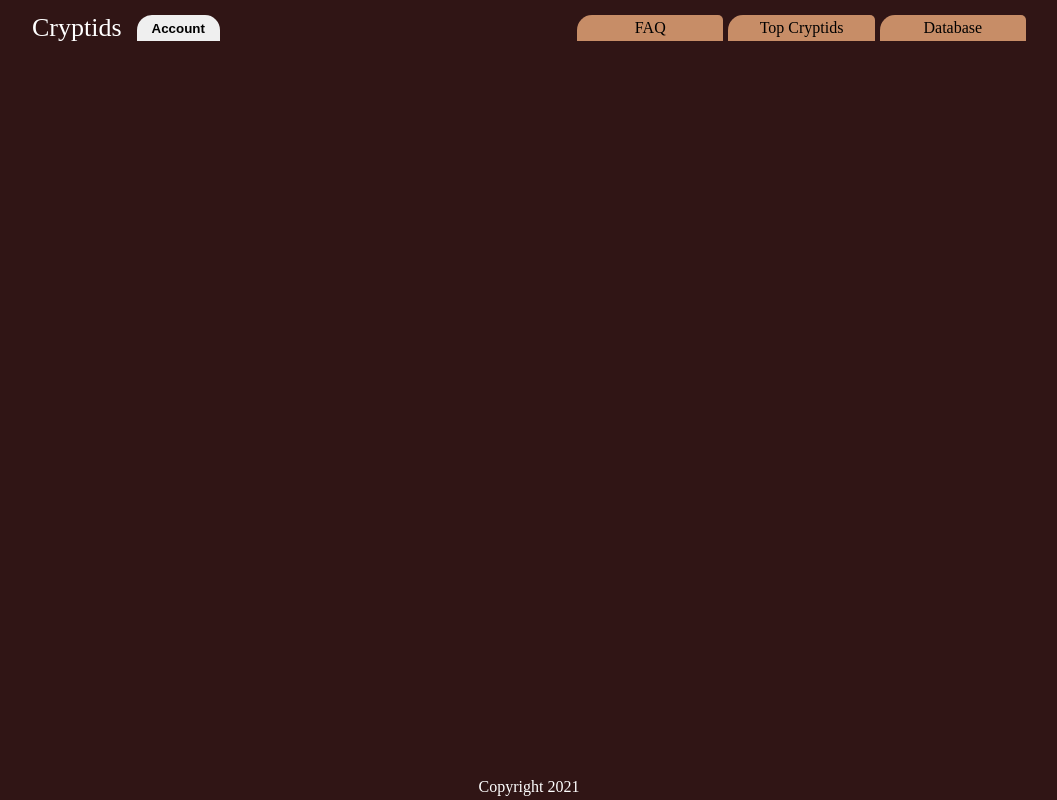
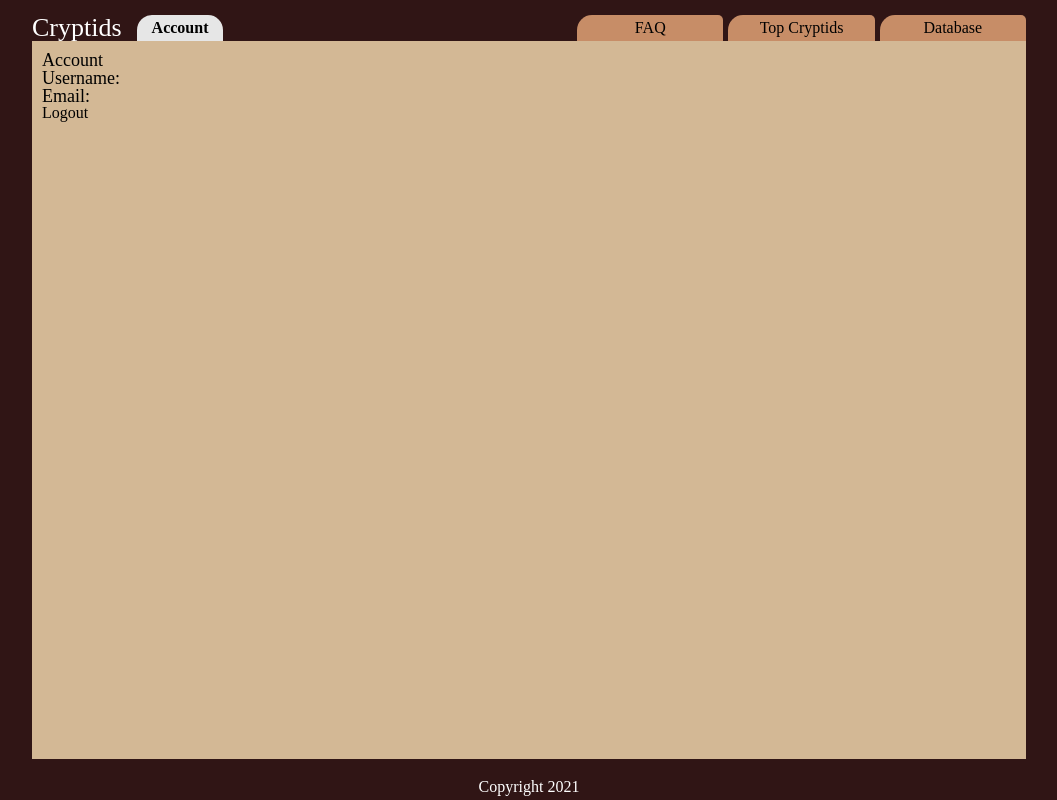
Before and after one commit to HunterWilkins/cryptids, a React (Create React App) app in the folder client/: page /account in a window 1280 px wide. Shown: the whole page, without its empty margins (111-1168 px from the left). Built offline with nearby package versions, Linux system fonts and the light colour scheme; no server answers; a web font is replaced by a local one.

Commit message:
Implemented basic GlobalContext, added Account page and conditional rendering

```diff
--- a/client/src/App.js
+++ b/client/src/App.js
@@ -1,5 +1,6 @@
 import logo from './logo.svg';
 import {useState, useEffect} from "react";
+import {GlobalContextProvider, useGlobalContext} from "./utils/GlobalContext";
 import {BrowserRouter as Router, Link, Route, Switch} from "react-router-dom";
 import "./reset.css";
 import "./style.css";
@@ -7,36 +8,70 @@ import Main from "./pages/Main";
 import Entry from "./pages/Entry";
 import Database from "./pages/Database";
 import Nav from "./components/Nav";
+import Account from "./pages/Account";
 import LoginModal from "./components/LoginModal";
+import API from './utils/api';
 
 function App() {
 
   const [isLoginVisible, setIsLoginVisible] = useState(false);
+  const [loginState, dispatch] = useGlobalContext();
+  const [user, setUser] = useState({
+    loggedIn: false,
+    username: "",
+    email: ""
+  });
+
+  useEffect(()=>{
+    API.checkUser().then(({data}) => {
+      // console.log(data);
+      if (data !== false) {
+        dispatch({type: "checkUser", loggedIn: true});
+      }
+    })
+  }, []);
+
+  function renderAccount(isLoggedIn) {
+    // console.log(user);
+    if (isLoggedIn) {
+      return <Account userInfo = {user}/>
+
+    }
+
+    else {
+      return <LoginModal setIsLoginVisible = {setIsLoginVisible} />
+    }
+  }
 
   return (
     <div>
-
     <Router>
     <Main>
-    <Nav setIsLoginVisible = {setIsLoginVisible}/>
+    <Nav isLoggedIn = {user.loggedIn} setIsLoginVisible = {setIsLoginVisible}/>
         <Switch>
         <Route exact path = "/faq" component = {Entry}/>
         <Route exact path = "/cryptid/:name" component = {Entry}/>
         <Route exact path = "/database" component = {Database}/>
+        {loginState ?
+          <Route exact path = "/account">
+            <Account userInfo = {user} />
+          </Route>
+          :
+          ""
+        }
         <Route exact path = "/" component = {Entry}/>
 
         </Switch>
 
         {
           isLoginVisible ?
-          <LoginModal setIsLoginVisible = {setIsLoginVisible}/>
+          renderAccount(user.loggedIn)
           :
           ""
         }
     </Main>
 
     <footer>Copyright 2021</footer>
-
     </Router>
     </div>
 
--- a/client/src/components/LoginModal/index.js
+++ b/client/src/components/LoginModal/index.js
@@ -1,4 +1,5 @@
 import {useState, useEffect} from "react";
+import {useGlobalContext} from "../../utils/GlobalContext";
 import API from "../../utils/api";
 import "./style.css";
 
@@ -6,6 +7,7 @@ function LoginModal(props) {
 
     const [isSignup, setIsSignup] = useState(true);
     const [userInfo, setUserInfo] = useState({});
+    const [loginState, dispatch] = useGlobalContext();
 
     function handleInputChange(event) {
         setUserInfo({
@@ -18,6 +20,10 @@ function LoginModal(props) {
         event.preventDefault();
         API.login({email: userInfo.email, password: userInfo.password}).then(response => {
             console.log(response.data);
+            dispatch({type: "login", data: {
+                username: response.data.username,
+                email: response.data.email
+            }})
         }).catch(err => console.log(err));
     }
 
--- a/client/src/components/Nav/index.js
+++ b/client/src/components/Nav/index.js
@@ -1,10 +1,12 @@
 import {Link} from "react-router-dom";
+import {useGlobalContext} from "../../utils/GlobalContext";
 import {useState, useEffect} from "react";
 import "./style.css";
 
 function Nav(props) {
 
     const [page, setPage] = useState("");
+    const [loginState, dispatch] = useGlobalContext();
 
     useEffect(() => {
         const path = window.location.pathname.split("/")[1];
@@ -15,7 +17,12 @@ function Nav(props) {
         <nav>
         <span id = "logo">
             <h2>Cryptids</h2>
-            <button onClick = {() => props.setIsLoginVisible(true)}>Account</button>
+            {
+                loginState ?
+                <Link id = "account-btn" onClick = {() => setPage("account")} to = "/account" className = {page === "account" ? "active" : ""}>Account</Link>
+                :
+                <button id = "account-btn" onClick = {() => props.setIsLoginVisible(true)}>Account</button>
+            }
         </span>
         <Link onClick = {() => setPage("faq")} className = {page === "faq" ? "active" : ""} to="/faq">FAQ</Link>
         <Link onClick = {() => setPage("top")} className = {page === "top" ? "active" : ""} to="/top">Top Cryptids</Link>
--- a/client/src/components/Nav/style.css
+++ b/client/src/components/Nav/style.css
@@ -12,13 +12,15 @@ nav #logo {
     display: flex;
 }
 
-#logo button {
+#account-btn {
     margin-left: 15px;
     border-top-right-radius: 15px;
     border-top-left-radius: 15px;
     border: none;
     padding: 5px 15px;
     font-weight: bolder;
+    background: rgb(230,230,230);
+    color: black;
 }
 
 nav > a {
--- a/client/src/index.js
+++ b/client/src/index.js
@@ -1,12 +1,16 @@
 import React from 'react';
 import ReactDOM from 'react-dom';
 import './index.css';
+import {GlobalContextProvider} from "./utils/GlobalContext";
 import App from './App';
 import reportWebVitals from './reportWebVitals';
 
 ReactDOM.render(
   <React.StrictMode>
+    <GlobalContextProvider>
     <App />
+    </GlobalContextProvider>
+
   </React.StrictMode>,
   document.getElementById('root')
 );
--- /dev/null
+++ b/client/src/pages/Account/index.js
@@ -0,0 +1,28 @@
+import "./style.css";
+import {useState, useEffect} from "react";
+import {Redirect, Link} from "react-router-dom";
+import API from "../../utils/api";
+
+function Account({userInfo}) {
+
+    useEffect(()=> {
+        console.log(userInfo);
+    }, []);
+
+    function logout() {
+        console.log("Logging Out...");
+        API.logout().then(() => {
+            <Redirect to = "/" />
+        });
+    }
+    return (
+        <div id = "account">
+            <p>Account</p>
+            <p>Username: {userInfo ? userInfo.username : ""}</p>
+            <p>Email: {userInfo ? userInfo.email : ""}</p>
+            <Link to = "/" onClick = {logout}>Logout</Link>
+        </div>
+    )
+}
+
+export default Account;
--- /dev/null
+++ b/client/src/pages/Account/style.css
@@ -0,0 +1,8 @@
+#account {
+    background: var(--light-paper);
+    display: flex;
+    flex-direction: column;
+    flex: 1;
+    color: black;
+    padding: 10px;
+}
--- /dev/null
+++ b/client/src/utils/GlobalContext.js
@@ -0,0 +1,37 @@
+import React, {useReducer, useContext, createContext} from "react";
+import API from "./api";
+const GlobalContext = createContext();
+
+const {Provider} = GlobalContext;
+
+const reducer = (state, action) => {
+    switch(action.type) {
+        case "checkUser":
+            return{
+                ...state,
+                loggedIn: action.loggedIn
+            }
+        case "login":
+            return{
+                ...state,
+                loggedIn: true,
+                username: action.data.username,
+                email: action.data.email
+            }
+        default: return state;
+    }
+}
+
+const GlobalContextProvider = ({value = [], ...props}) => {
+    const [state, dispatch] = useReducer(reducer, {
+
+    });
+
+    return <Provider value = {[state, dispatch]} {...props} />
+}
+
+const useGlobalContext = () => {
+    return useContext(GlobalContext);
+}
+
+export {GlobalContextProvider, useGlobalContext};
--- a/client/src/utils/api.js
+++ b/client/src/utils/api.js
@@ -23,6 +23,14 @@ const API = {
 
     signup: function(body) {
         return axios.post("/api/users/signup", body);
+    },
+
+    checkUser: function() {
+        return axios.get("/api/users/check");
+    },
+
+    logout: function() {
+        return axios.get("/api/users/logout");
     }
 }
 
```
Also changed, not shown: 1 other file (tests, documents, lock files or other folders).
